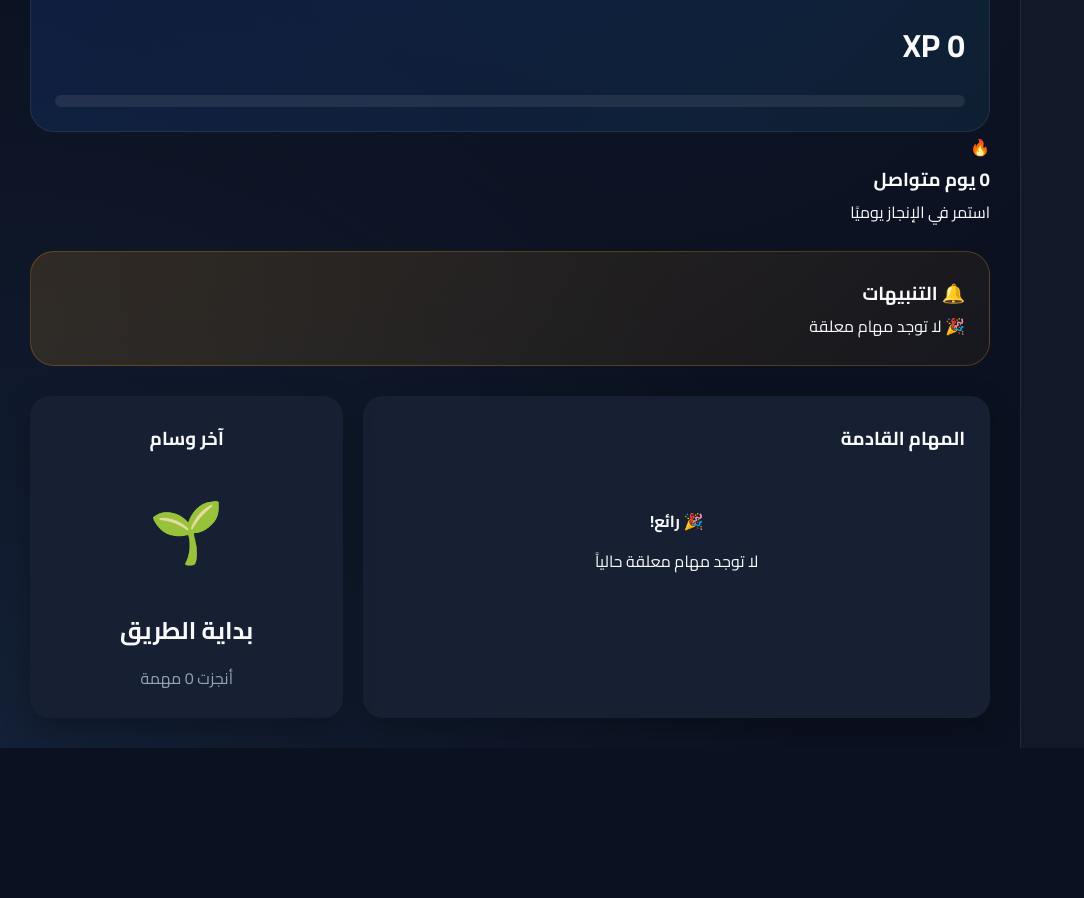
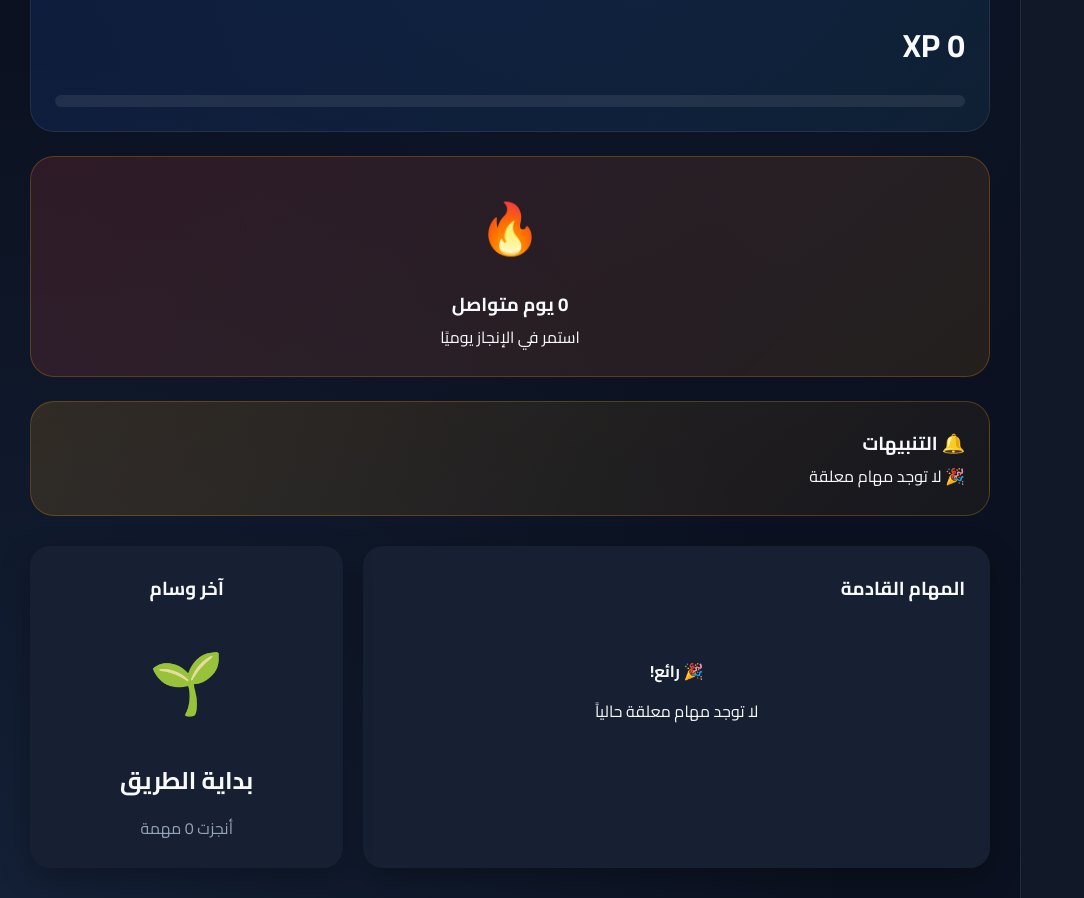
Before and after one commit to bt3762334-commits/study-shield, a React (Vite) app: page / in a window 1280 px wide. Shown: the part 1160-2058 px from the top of the page, without its empty margins (0-1084 px from the left). Before the commit the page ends 1908 px from the top, so only its background shows below. Built offline with nearby package versions, Linux system fonts and the light colour scheme.

Commit message:
Update globals.css

```diff
--- a/src/styles/globals.css
+++ b/src/styles/globals.css
@@ -1147,3 +1147,28 @@ button:active {
 .task-content p {
   line-height: 1.8;
 }
+.streak-card {
+  margin-top: 24px;
+
+  background:
+    linear-gradient(
+      135deg,
+      rgba(239,68,68,.15),
+      rgba(245,158,11,.10)
+    );
+
+  border:
+    1px solid rgba(245,158,11,.25);
+
+  border-radius: 24px;
+
+  padding: 24px;
+
+  text-align: center;
+}
+
+.streak-icon {
+  font-size: 50px;
+
+  margin-bottom: 12px;
+}
```
